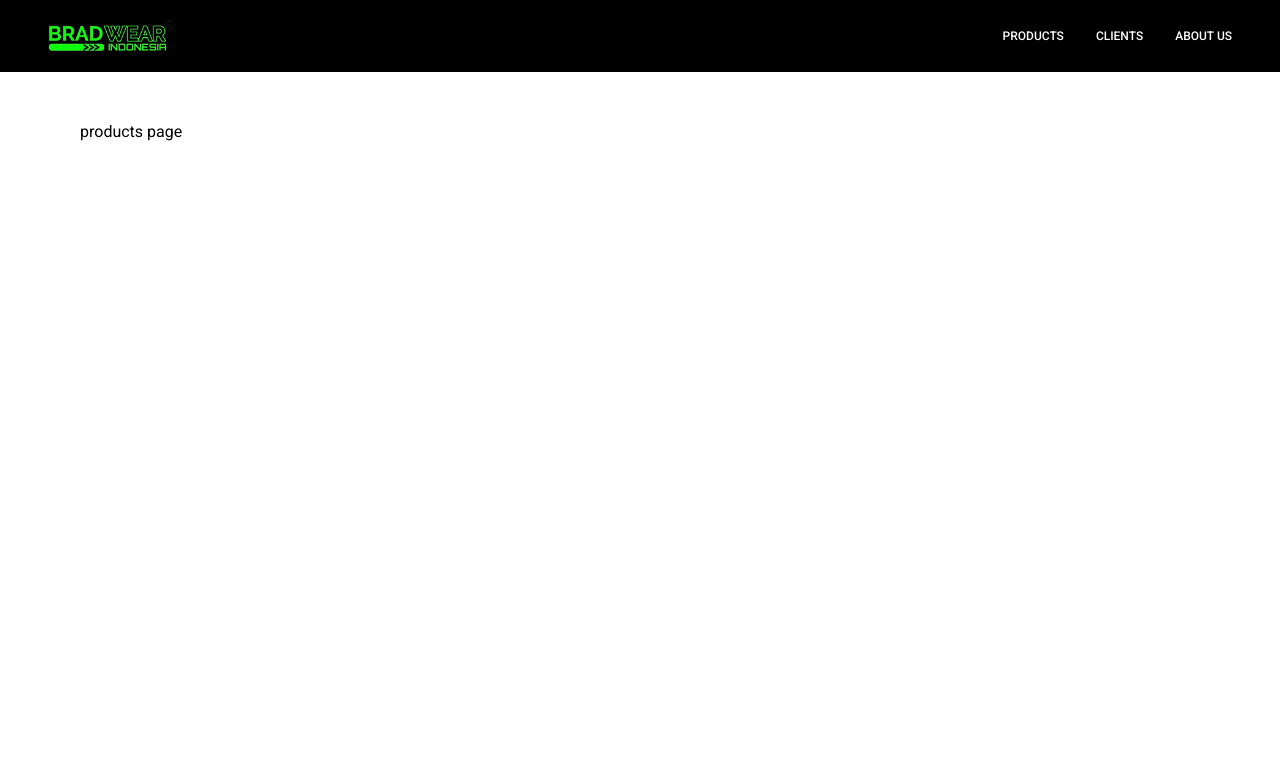
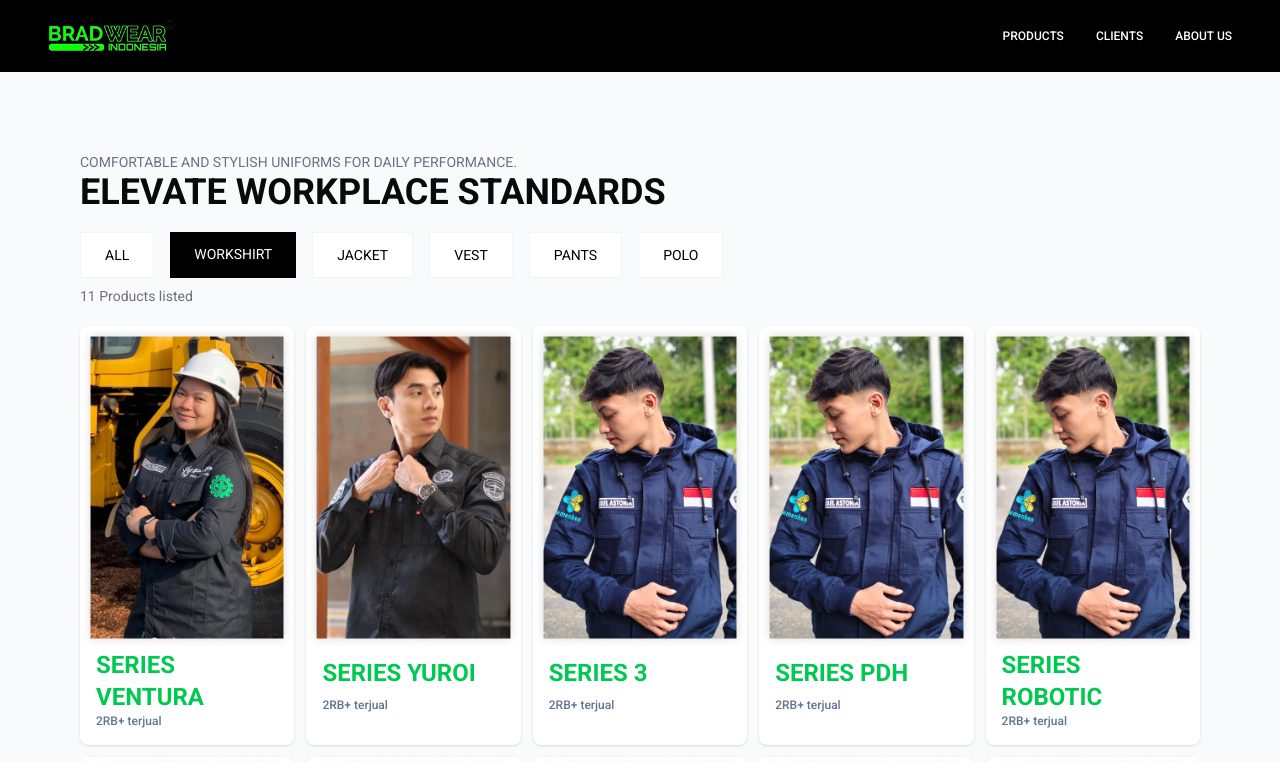
Before and after one commit to Amoebajelek/bradwearindonesia, a Next.js app: page /products in a window 1280 px wide. Shown: the top 762 px of the page. Built offline with nearby package versions, Linux system fonts and the light colour scheme.

Commit message:
Add contents

```diff
--- a/app/(pages)/about-us/page.tsx
+++ b/app/(pages)/about-us/page.tsx
@@ -1,12 +1,24 @@
+import Footer from "@/app/_components/Footer";
 import Navbar from "@/app/_components/Navbar";
 
 export default function page() {
   return (
-    <div className="flex flex-col w-full min-h-screen bg-white">
+    <div className="flex flex-col w-full min-h-screen bg-slate-50">
+
+      {/* Navbar */}
       <Navbar />
-      <div className="flex flex-col text-black px-20 py-12">
-        <p>about-us page page</p>
+      {/* End Navbar */}
+
+      {/* Contents */}
+      <div className="flex flex-col h-fit w-full px-6 py-12 lg:p-20 justify-start gap-5">
+
       </div>
+      {/* End Content */}
+
+      {/* Footer */}
+      <Footer />
+      {/* End Footer */}
+
     </div>
   );
 }
--- a/app/(pages)/products/page.tsx
+++ b/app/(pages)/products/page.tsx
@@ -1,12 +1,25 @@
+import AllProducts from "@/app/_components/AllProducts";
+import Footer from "@/app/_components/Footer";
 import Navbar from "@/app/_components/Navbar";
 
 export default function page() {
   return (
-    <div className="flex flex-col w-full min-h-screen bg-white">
-      <Navbar />
-      <div className="flex flex-col text-black px-20 py-12">
-        <p>products page</p>
-      </div>
-    </div>
+    <div className="flex flex-col w-full min-h-screen bg-slate-50">
+
+         {/* Navbar */}
+         <Navbar />
+         {/* End Navbar */}
+
+         {/* Contents */}
+         <div className="flex flex-col h-fit w-full px-6 py-12 lg:p-20 justify-start gap-5">
+           <AllProducts />
+         </div>
+         {/* End Content */}
+
+         {/* Footer */}
+         <Footer />
+         {/* End Footer */}
+
+       </div>
   );
 }
--- /dev/null
+++ b/app/_components/AllProducts.tsx
@@ -0,0 +1,167 @@
+"use client";
+
+import Image from "next/image";
+
+const products = [
+  {
+    id: 1,
+    name: "Series Ventura",
+    sells: "2RB+ terjual",
+    desc: "A card component has a figure, a body part, and inside body there are title and actions parts.",
+    image: "/Carousel-1.jpg",
+  },
+  {
+    id: 2,
+    name: "Series Yuroi",
+    sells: "2RB+ terjual",
+    desc: "A card component has a figure, a body part, and inside body there are title and actions parts.",
+    image: "/Carousel-2.jpg",
+  },
+  {
+    id: 3,
+    name: "Series 3",
+    sells: "2RB+ terjual",
+    desc: "A card component has a figure, a body part, and inside body there are title and actions parts.",
+    image: "/Carousel-3.jpg",
+  },
+  {
+    id: 4,
+    name: "Series PDH",
+    sells: "2RB+ terjual",
+    desc: "A card component has a figure, a body part, and inside body there are title and actions parts.",
+    image: "/Carousel-3.jpg",
+  },
+  {
+    id: 5,
+    name: "Series Robotic",
+    sells: "2RB+ terjual",
+    desc: "A card component has a figure, a body part, and inside body there are title and actions parts.",
+    image: "/Carousel-3.jpg",
+  },
+  {
+    id: 6,
+    name: "Series 1",
+    sells: "2RB+ terjual",
+    desc: "A card component has a figure, a body part, and inside body there are title and actions parts|",
+    image: "/Carousel-3.jpg",
+  },
+  {
+    id: 7,
+    name: "Series Strazard",
+    sells: "2RB+ terjual",
+    desc: "A card component has a figure, a body part, and inside body there are title and actions parts|",
+    image: "/Carousel-3.jpg",
+  },
+  {
+    id: 8,
+    name: "Series Strazard",
+    sells: "2RB+ terjual",
+    desc: "A card component has a figure, a body part, and inside body there are title and actions parts|",
+    image: "/Carousel-3.jpg",
+  },
+  {
+    id: 9,
+    name: "Series 2",
+    sells: "2RB+ terjual",
+    desc: "A card component has a figure, a body part, and inside body there are title and actions parts|",
+    image: "/Carousel-3.jpg",
+  },
+  {
+    id: 10,
+    name: "Series Brad V-2",
+    sells: "2RB+ terjual",
+    desc: "A card component has a figure, a body part, and inside body there are title and actions parts|",
+    image: "/Carousel-3.jpg",
+  },
+  {
+    id: 11,
+    name: "Series Brad V-1",
+    sells: "2RB+ terjual",
+    desc: "A card component has a figure, a body part, and inside body there are title and actions parts|",
+    image: "/Carousel-3.jpg",
+  },
+];
+
+export default function AllProducts() {
+  return (
+    <div className="flex flex-col gap-5">
+      {/* Title */}
+      <div className="flex flex-col gap-0">
+        <p className="uppercase text-xs lg:text-sm font-regular text-gray-500">
+          Comfortable and stylish uniforms for daily performance.
+        </p>
+        <h2 className="uppercase text-2xl lg:text-4xl font-bold">
+          Elevate Workplace Standards
+        </h2>
+      </div>
+      {/* End Title */}
+
+      {/* Categories */}
+      <div className="flex flex-col gap-2">
+        <div className="flex gap-4">
+          <div className="flex w-fit px-6 py-3 bg-white border border-solid border-gray-100">
+            <p className="uppercase text-xs lg:text-sm font-regular text-black">
+              ALL
+            </p>
+          </div>
+          <div className="flex w-fit px-6 py-3 bg-black">
+            <p className="uppercase text-xs lg:text-sm font-regular text-white">
+              WORKSHIRT
+            </p>
+          </div>
+          <div className="flex w-fit px-6 py-3 bg-white border border-solid border-gray-100">
+            <p className="uppercase text-xs lg:text-sm font-regular text-black">
+              JACKET
+            </p>
+          </div>
+          <div className="flex w-fit px-6 py-3 bg-white border border-solid border-gray-100">
+            <p className="uppercase text-xs lg:text-sm font-regular text-black">
+              VEST
+            </p>
+          </div>
+          <div className="flex w-fit px-6 py-3 bg-white border border-solid border-gray-100">
+            <p className="uppercase text-xs lg:text-sm font-regular text-black">
+              PANTS
+            </p>
+          </div>
+          <div className="flex w-fit px-6 py-3 bg-white border border-solid border-gray-100">
+            <p className="uppercase text-xs lg:text-sm font-regular text-black">
+              POLO
+            </p>
+          </div>
+        </div>
+        <p className="text-xs lg:text-sm font-regular text-gray-500">
+          11 Products listed
+        </p>
+      </div>
+      {/* End Categories */}
+
+      {/* Content */}
+      <div className="grid sm:grid-cols-1 md:grid-cols-3 lg:grid-cols-5 gap-3">
+        {products.map((product) => (
+          <div className="card bg-white shadow-sm" key={product.id}>
+            <figure>
+              <Image
+                src={product.image}
+                alt="Product 1"
+                className="w-full"
+                width={360}
+                height={24}
+                loading="lazy"
+              />
+            </figure>
+            <div className="card-body p-4 pt-0 gap-0">
+              <p className="card-title uppercase text-xl lg:text-2xl font-bold text-green-500">
+                {product.name}
+              </p>
+              <p className="text-slate-500 text-xs font-medium">
+                {product.sells}
+              </p>
+            </div>
+          </div>
+        ))}
+      </div>
+      {/*End Content */}
+    </div>
+  );
+}
```
